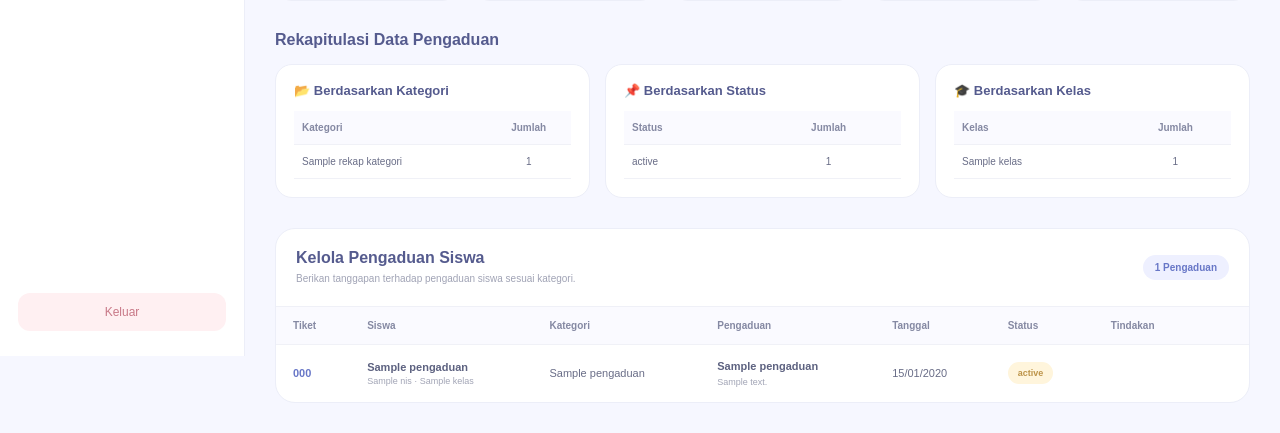
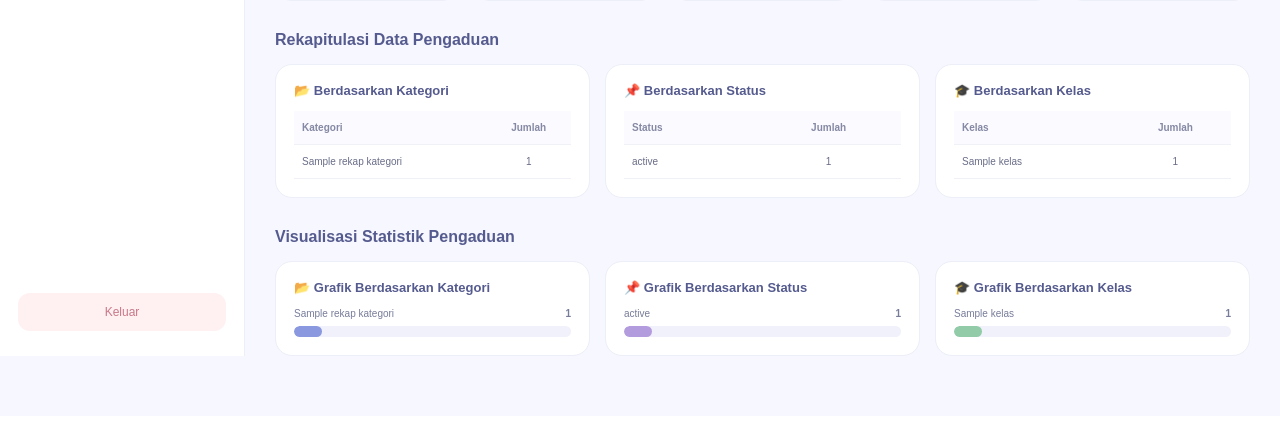
Before and after one commit to demesaDevLab/sapa2, a Laravel app: template resources/views/guru_admin/dashboard.blade.php in a window 1280 px wide. Shown: the part 444-877 px from the top of the page. After the commit the page ends 800 px from the top, so only its background shows below. Run offline with Laravel 12, Linux system fonts and the light colour scheme; a user stored in the database is signed in; data comes from the database, SQL or seed files in the repository; tables that the repository leaves empty hold one stand-in row (values such as "Sample post"); the template is opened without the code that fills it: most values are stand-ins (such as "Sample title", 1, 10 or a date in 2020).

Commit message:
feat: menambahkan visualisasi statistik dan alert validasi

```diff
--- a/resources/views/guru_admin/dashboard.blade.php
+++ b/resources/views/guru_admin/dashboard.blade.php
@@ -386,6 +386,64 @@ body {
     text-align: center;
     padding: 15px 5px;
 }
+
+/* VISUALISASI GRAFIK */
+.chart-list {
+    display: flex;
+    flex-direction: column;
+    gap: 16px;
+}
+
+.chart-item {
+    width: 100%;
+}
+
+.chart-info {
+    display: flex;
+    justify-content: space-between;
+    gap: 10px;
+    margin-bottom: 7px;
+    font-size: 10px;
+    color: #777c99;
+}
+
+.chart-track {
+    width: 100%;
+    height: 11px;
+    background: #f0f1fa;
+    border-radius: 20px;
+    overflow: hidden;
+}
+
+.chart-fill {
+    height: 100%;
+    border-radius: 20px;
+    transition: width 0.4s ease;
+}
+
+.chart-blue {
+    background: #8998df;
+}
+
+.chart-purple {
+    background: #b39cde;
+}
+
+.chart-green {
+    background: #91cba8;
+}
+
+.chart-yellow {
+    background: #e9c77f;
+}
+
+.chart-empty {
+    color: #a3a6b8;
+    font-size: 10px;
+    text-align: center;
+    padding: 15px 5px;
+}
+
 
 @media (max-width: 1100px) {
     .rekap-grid {
@@ -954,7 +1012,13 @@ td {
 
     @if ($errors->any())
     <div class="alert alert-error">
-            {{ $errors->first() }}
+        <strong>Terjadi kesalahan validasi:</strong>
+
+        <ul style="margin: 8px 0 0 18px; line-height: 1.8;">
+            @foreach ($errors->all() as $error)
+                <li>{{ $error }}</li>
+            @endforeach
+        </ul>
     </div>
 @endif
 
@@ -1126,176 +1190,114 @@ td {
 
         </div>
 
-    </section>
-    <section id="pengaduan">
 
-        <div class="table-card">
-
-            <div class="table-header">
-
-                <div>
-                    <h2>Kelola Pengaduan Siswa</h2>
-                    <p>Berikan tanggapan terhadap pengaduan siswa sesuai kategori.</p>
         </div>
 
-                <div class="badge-total">
-                    {{ $totalPengaduan }} Pengaduan
+        <!-- VISUALISASI STATISTIK -->
+        @php
+            $maxKategori = max(1, (int) ($rekapKategori->max('total_data') ?? 0));
+            $maxStatus = max(1, (int) ($rekapStatus->max('total_data') ?? 0));
+            $maxKelas = max(1, (int) ($rekapKelas->max('total_data') ?? 0));
+        @endphp
+
+        <h2 class="section-title">Visualisasi Statistik Pengaduan</h2>
+
+        <div class="rekap-grid">
+
+            <!-- GRAFIK KATEGORI -->
+            <div class="rekap-card">
+                <h3>📂 Grafik Berdasarkan Kategori</h3>
+
+                <div class="chart-list">
+                    @forelse ($rekapKategori as $item)
+                        <div class="chart-item">
+
+                            <div class="chart-info">
+                                <span>{{ $item->nama_kategori }}</span>
+                                <strong>{{ $item->total_data }}</strong>
+                            </div>
+
+                            <div class="chart-track">
+                                <div
+                                    class="chart-fill chart-blue"
+                                    style="width: {{ ($item->total_data / $maxKategori) * 100 }}%;"
+                                ></div>
                             </div>
 
                         </div>
-
-            @if ($pengaduan->count() > 0)
-
-                <div class="table-wrapper">
-
-                    <table>
-
-                        <thead>
-                            <tr>
-                                <th>Tiket</th>
-                                <th>Siswa</th>
-                                <th>Kategori</th>
-                                <th>Pengaduan</th>
-                                <th>Tanggal</th>
-                                <th>Status</th>
-                                <th>Tindakan</th>
-                            </tr>
-                        </thead>
-
-                        <tbody>
-
-                        @foreach ($pengaduan as $item)
-
-                            <tr>
-
-                                <!-- TIKET -->
-                                <td>
-                                    <div class="ticket">
-                                        {{ $item->nomor_tiket }}
+                    @empty
+                        <div class="chart-empty">
+                            Belum ada data kategori.
                         </div>
-                                </td>
-
-                                <!-- SISWA -->
-                                <td>
-                                    <div class="student-name">
-                                        {{ $item->nama_siswa }}
+                    @endforelse
+                </div>
             </div>
 
-                                    <div class="student-info">
-                                        {{ $item->nis }} · {{ $item->kelas }}
-                                    </div>
-                                </td>
+            <!-- GRAFIK STATUS -->
+            <div class="rekap-card">
+                <h3>📌 Grafik Berdasarkan Status</h3>
 
-                                <!-- KATEGORI -->
-                                <td>{{ $item->nama_kategori }}</td>
+                <div class="chart-list">
+                    @forelse ($rekapStatus as $item)
+                        <div class="chart-item">
 
-                                <!-- PENGADUAN -->
-                                <td>
-                                    <strong style="color:#5d6280;">
-                                        {{ $item->judul }}
-                                    </strong>
-
-                                    <div style="color:#a1a4b5;font-size:9px;margin-top:5px;max-width:220px;">
-                                        {{ \Illuminate\Support\Str::limit($item->isi_pengaduan, 70) }}
-                                    </div>
-                                </td>
-
-                                <!-- TANGGAL -->
-                                <td>
-                                    {{ date('d/m/Y', strtotime($item->tanggal_pengaduan)) }}
-                                </td>
-
-                                <!-- STATUS -->
-                                <td>
-                                    @if ($item->nama_status === 'Menunggu')
-                                        <span class="status status-menunggu">Menunggu</span>
-                                    @elseif ($item->nama_status === 'Diproses')
-                                        <span class="status status-diproses">Diproses</span>
-                                    @elseif ($item->nama_status === 'Selesai')
-                                        <span class="status status-selesai">Selesai</span>
-                                    @elseif ($item->nama_status === 'Ditolak')
-                                        <span class="status status-ditolak">Ditolak</span>
-                                    @else
-                                        <span class="status status-menunggu">
-                                            {{ $item->nama_status }}
-                                        </span>
-                                    @endif
-                                </td>
-
-                                <!-- AKSI -->
-                                <td>
-
-                                    <div class="action-area">
-
-                                        @if ($item->nama_status === 'Menunggu')
-
-                                            <div style="background:#fff5dc;color:#bd9449;padding:8px;border-radius:9px;font-size:9px;text-align:center;">
-                                                Menunggu keputusan Wakasek
+                            <div class="chart-info">
+                                <span>{{ $item->nama_status }}</span>
+                                <strong>{{ $item->total_data }}</strong>
                             </div>
 
-                                        @elseif ($item->nama_status === 'Diproses')
-
-                                            <!-- KIRIM TANGGAPAN -->
-                                            <div class="response-box">
-                                                <form
-                                                    action="{{ route('guru_admin.pengaduan.tanggapan', $item->id) }}"
-                                                    method="POST"
-                                                >
-                                                    @csrf
-
-                                                    <textarea
-                                                        name="tanggapan"
-                                                        placeholder="Tulis tanggapan untuk siswa..."
-                                                        required
-                                                    ></textarea>
-
-                                                    <button type="submit">
-                                                        💬 Kirim Tanggapan
-                                                    </button>
-                                                </form>
+                            <div class="chart-track">
+                                <div
+                                    class="chart-fill chart-purple"
+                                    style="width: {{ ($item->total_data / $maxStatus) * 100 }}%;"
+                                ></div>
                             </div>
 
-                                        @elseif ($item->nama_status === 'Selesai')
-
-                                            <div style="background:#e7f8ee;color:#5c9c76;padding:8px;border-radius:9px;font-size:9px;text-align:center;">
-                                                ✓ Pengaduan telah selesai
+                        </div>
+                    @empty
+                        <div class="chart-empty">
+                            Belum ada data status.
+                        </div>
+                    @endforelse
+                </div>
             </div>
 
-                                        @elseif ($item->nama_status === 'Ditolak')
+            <!-- GRAFIK KELAS -->
+            <div class="rekap-card">
+                <h3>🎓 Grafik Berdasarkan Kelas</h3>
 
-                                            <div style="background:#ffe9eb;color:#bd6e7d;padding:8px;border-radius:9px;font-size:9px;text-align:center;">
-                                                ✕ Pengaduan ditolak
+                <div class="chart-list">
+                    @forelse ($rekapKelas as $item)
+                        <div class="chart-item">
+
+                            <div class="chart-info">
+                                <span>{{ $item->kelas ?? 'Belum diisi' }}</span>
+                                <strong>{{ $item->total_data }}</strong>
                             </div>
 
-                                        @endif
+                            <div class="chart-track">
+                                <div
+                                    class="chart-fill chart-green"
+                                    style="width: {{ ($item->total_data / $maxKelas) * 100 }}%;"
+                                ></div>
+                            </div>
 
                         </div>
-
-                                </td>
-
-                            </tr>
-
-                        @endforeach
-
-                        </tbody>
-
-                    </table>
-
+                    @empty
+                        <div class="chart-empty">
+                            Belum ada data kelas.
                         </div>
-
-            @else
-
-                <div class="empty">
-                    <div style="font-size:30px;margin-bottom:10px;">📭</div>
-                    Belum ada pengaduan siswa yang masuk.
+                    @endforelse
                 </div>
-
-            @endif
+            </div>
 
         </div>
 
     </section>
 
+    <section id="pengaduan">
+
+
 </main>
 
 </body>
```
Lines whose indentation alone changed are shown as unchanged.
